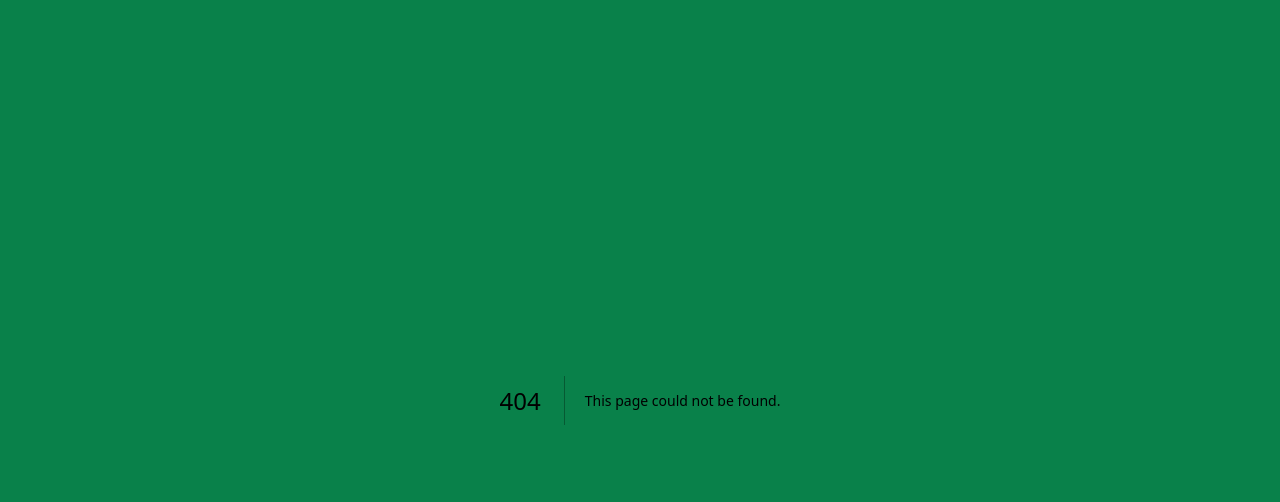
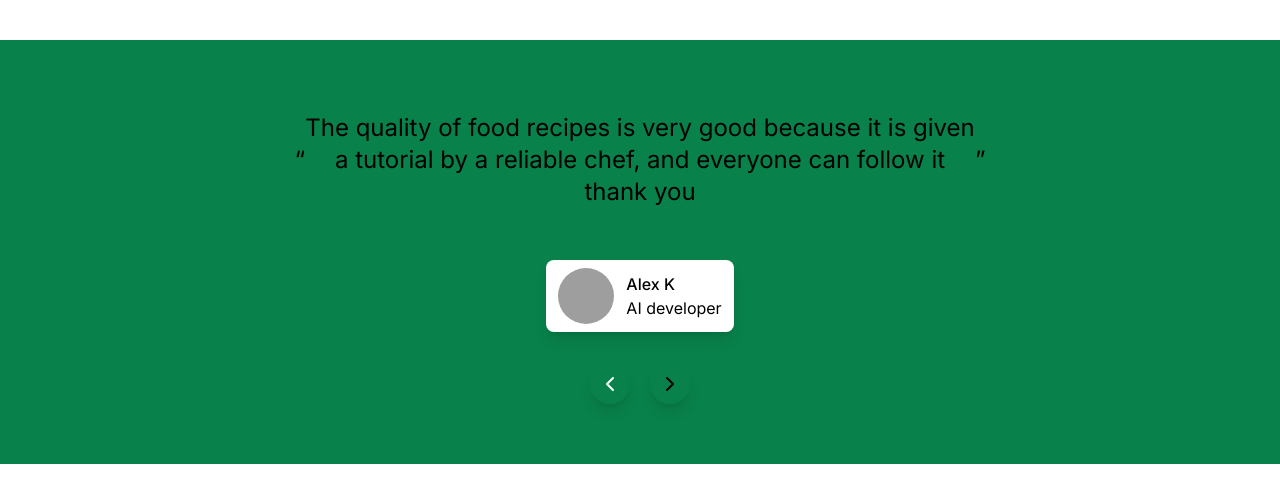
Before and after one commit to SaidArafat/recipe-away, a Next.js app: page /feedback in a window 1280 px wide. Before the commit this address had no page. Shown: the top 502 px of the page. Built offline with nearby package versions, Linux system fonts and the light colour scheme; grey boxes are pictures that could not be loaded.

Commit message:
Add feedback

```diff
--- /dev/null
+++ b/src/app/feedback/page.tsx
@@ -0,0 +1,12 @@
+import Feedback from "@/components/feedback/Feedback";
+import React from "react";
+
+const FeedbackPage = () => {
+  return (
+    <div>
+      <Feedback />
+    </div>
+  );
+};
+
+export default FeedbackPage;
--- /dev/null
+++ b/src/components/feedback/Feedback.tsx
@@ -0,0 +1,34 @@
+"use client";
+import React, { useState } from "react";
+import { feedbacks } from "../../../data";
+import FeedbackSlide from "./FeedbackSlide";
+import Container from "../ui/layout/Container";
+
+const Feedback = () => {
+  const [currentIndex, setCurrentIndex] = useState(0);
+  const prevSlide = () => {
+    const isFirstSlide = currentIndex === 0;
+    const newIndex = isFirstSlide ? feedbacks.length - 1 : currentIndex - 1;
+
+    setCurrentIndex(newIndex);
+  };
+
+  const nextSlide = () => {
+    const isLastSlide = currentIndex === feedbacks.length - 1;
+    const newIndex = isLastSlide ? 0 : currentIndex + 1;
+
+    setCurrentIndex(newIndex);
+  };
+
+  return (
+    <Container className="">
+      <FeedbackSlide
+        slide={feedbacks[currentIndex]}
+        nextSlide={nextSlide}
+        prevSlide={prevSlide}
+      />
+    </Container>
+  );
+};
+
+export default Feedback;
--- /dev/null
+++ b/src/components/feedback/FeedbackSlide.tsx
@@ -0,0 +1,41 @@
+"use client";
+import { Feedback } from "@/types";
+import React from "react";
+import Media from "../ui/media/Media";
+import Icon from "../ui/icon/Icon";
+import { FiChevronRight, FiChevronLeft } from "react-icons/fi";
+
+const FeedbackSlide = ({
+  slide,
+  nextSlide,
+  prevSlide,
+}: {
+  slide: Feedback;
+  nextSlide: () => void;
+  prevSlide: () => void;
+}) => {
+  return (
+    <blockquote className="flex flex-col items-center">
+      <p className="text-2xl before:content-[open-quote] after:content-[close-quote] w-full md:w-3/5 h-40 text-center flex items-center justify-center">
+        {slide.message}
+      </p>
+      <footer className="py-5 flex flex-col items-center justify-center space-y-8">
+        <Media image={slide.image} address={slide.job} title={slide.title} />
+        <div className="flex items-center justify-center space-x-5">
+          <button onClick={nextSlide}>
+            <Icon primary>
+              <FiChevronLeft />
+            </Icon>
+          </button>
+          <button onClick={prevSlide}>
+            <Icon>
+              <FiChevronRight />
+            </Icon>
+          </button>
+        </div>
+      </footer>
+    </blockquote>
+  );
+};
+
+export default FeedbackSlide;
```
